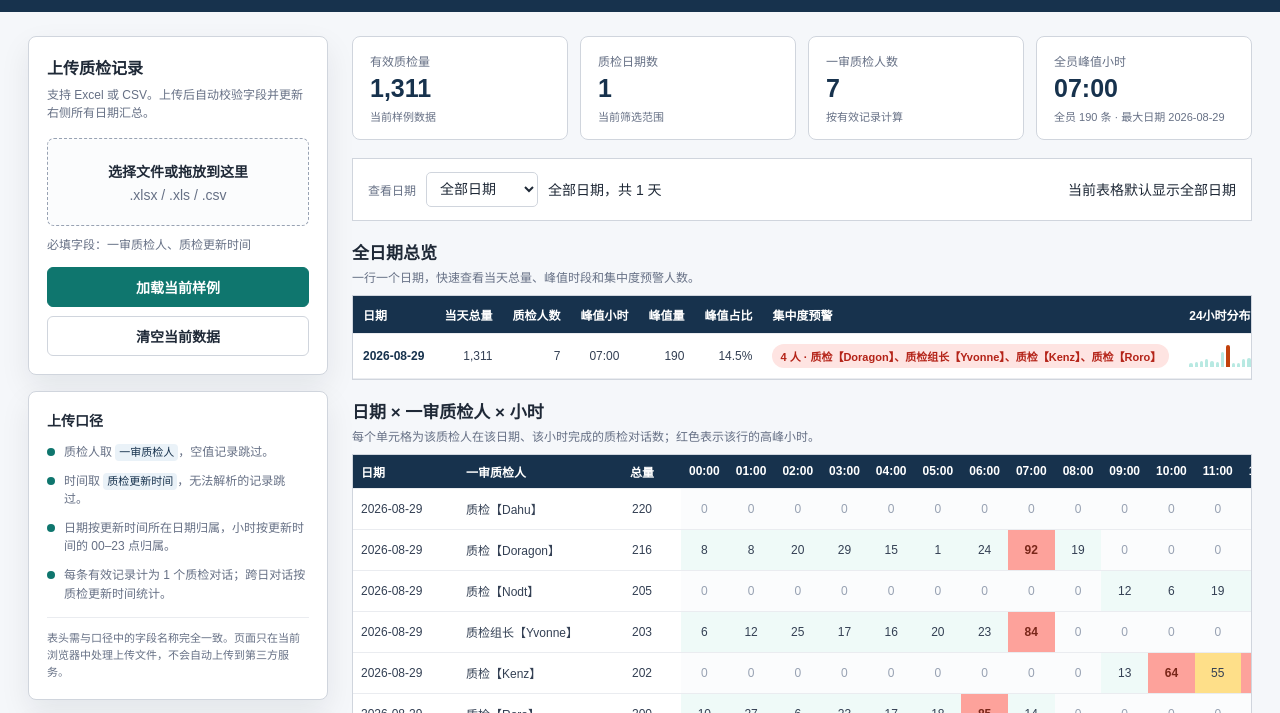
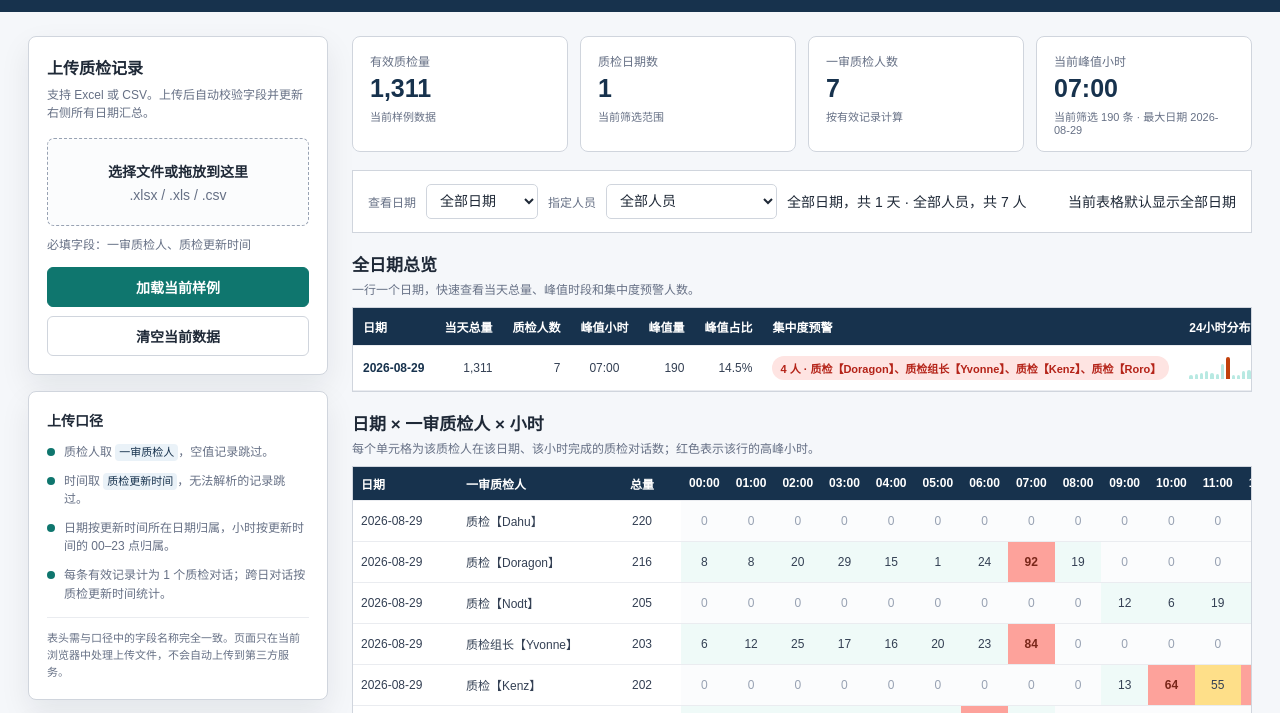
Before and after one commit to aeiou0828-coder/quality-hour-monitor, a plain HTML site: page index.html in a window 1280 px wide. Shown: the part 63-776 px from the top of the page. Drawn offline with Linux system fonts and the light colour scheme.

Commit message:
Add reviewer filter

```diff
--- a/index.html
+++ b/index.html
@@ -223,13 +223,15 @@
           <div class="stat-card"><div class="stat-label">有效质检量</div><div class="stat-value" id="kpiTotal">0</div><div class="stat-context" id="kpiTotalContext">等待上传</div></div>
           <div class="stat-card"><div class="stat-label">质检日期数</div><div class="stat-value" id="kpiDates">0</div><div class="stat-context">当前筛选范围</div></div>
           <div class="stat-card"><div class="stat-label">一审质检人数</div><div class="stat-value" id="kpiReviewers">0</div><div class="stat-context">按有效记录计算</div></div>
-          <div class="stat-card"><div class="stat-label">全员峰值小时</div><div class="stat-value" id="kpiPeak">--</div><div class="stat-context" id="kpiPeakContext">等待上传</div></div>
+          <div class="stat-card"><div class="stat-label">当前峰值小时</div><div class="stat-value" id="kpiPeak">--</div><div class="stat-context" id="kpiPeakContext">等待上传</div></div>
         </div>
 
         <div class="toolbar">
           <div class="toolbar-left">
             <label for="dateFilter">查看日期</label>
             <select class="form-select" id="dateFilter" aria-label="查看日期"><option value="all">全部日期</option></select>
+            <label for="reviewerFilter">指定人员</label>
+            <select class="form-select" id="reviewerFilter" aria-label="指定人员"><option value="all">全部人员</option></select>
             <span class="text-muted" id="filterSummary">全部日期</span>
           </div>
           <div class="toolbar-right">
@@ -277,7 +279,7 @@
   <script>
     (() => {
       const STORAGE_KEY = "quality-hour-monitor-v1";
-      const state = { rows: [], fileName: "", invalid: 0, threshold: 0.30, dateFilter: "all", isDemo: false, fromShare: false };
+      const state = { rows: [], fileName: "", invalid: 0, threshold: 0.30, dateFilter: "all", reviewerFilter: "all", isDemo: false, fromShare: false };
       const $ = (id) => document.getElementById(id);
       const fmt = new Intl.NumberFormat("zh-CN");
       const pad = (value) => String(value).padStart(2, "0");
@@ -330,6 +332,8 @@
           state.invalid = 0;
           state.isDemo = false;
           state.fromShare = true;
+          state.dateFilter = "all";
+          state.reviewerFilter = "all";
           if (Number.isFinite(Number(payload.threshold))) state.threshold = Math.min(.9, Math.max(.1, Number(payload.threshold)));
           $("thresholdInput").value = Math.round(state.threshold * 100);
           showNotice(`已载入分享数据：${fmt.format(rows.length)} 条汇总记录，分享者未提供原始明细。`, "warn");
@@ -396,16 +400,29 @@
       }
 
       function filteredRows() {
-        return state.dateFilter === "all" ? state.rows : state.rows.filter((row) => row.date === state.dateFilter);
+        return state.rows.filter((row) => {
+          const matchesDate = state.dateFilter === "all" || row.date === state.dateFilter;
+          const matchesReviewer = state.reviewerFilter === "all" || row.reviewer === state.reviewerFilter;
+          return matchesDate && matchesReviewer;
+        });
       }
 
       function renderSelectors(allSummary) {
-        const select = $("dateFilter");
-        const previous = state.dateFilter;
-        select.innerHTML = `<option value="all">全部日期</option>${[...allSummary.dates.keys()].sort().map((date) => `<option value="${esc(date)}">${esc(date)}</option>`).join("")}`;
-        state.dateFilter = [...allSummary.dates.keys()].includes(previous) || previous === "all" ? previous : "all";
-        select.value = state.dateFilter;
-        $("filterSummary").textContent = state.dateFilter === "all" ? `全部日期，共 ${allSummary.dates.size} 天` : state.dateFilter;
+        const dateSelect = $("dateFilter");
+        const reviewerSelect = $("reviewerFilter");
+        const previousDate = state.dateFilter;
+        const previousReviewer = state.reviewerFilter;
+        const dates = [...allSummary.dates.keys()].sort();
+        const reviewers = [...allSummary.reviewers].sort((a, b) => a.localeCompare(b, "zh-CN"));
+        dateSelect.innerHTML = `<option value="all">全部日期</option>${dates.map((date) => `<option value="${esc(date)}">${esc(date)}</option>`).join("")}`;
+        reviewerSelect.innerHTML = `<option value="all">全部人员</option>${reviewers.map((reviewer) => `<option value="${esc(reviewer)}">${esc(reviewer)}</option>`).join("")}`;
+        state.dateFilter = dates.includes(previousDate) || previousDate === "all" ? previousDate : "all";
+        state.reviewerFilter = reviewers.includes(previousReviewer) || previousReviewer === "all" ? previousReviewer : "all";
+        dateSelect.value = state.dateFilter;
+        reviewerSelect.value = state.reviewerFilter;
+        const dateLabel = state.dateFilter === "all" ? `全部日期，共 ${allSummary.dates.size} 天` : state.dateFilter;
+        const reviewerLabel = state.reviewerFilter === "all" ? `全部人员，共 ${allSummary.reviewers.size} 人` : state.reviewerFilter;
+        $("filterSummary").textContent = `${dateLabel} · ${reviewerLabel}`;
       }
 
       function renderKpis(summary) {
@@ -417,7 +434,7 @@
         $("kpiReviewers").textContent = fmt.format(new Set(rows.map((row) => row.reviewer)).size);
         $("kpiPeak").textContent = rows.length ? hourLabel(globalPeak.hour) : "--";
         $("kpiTotalContext").textContent = state.fromShare ? "来自分享链接" : (state.isDemo ? "当前样例数据" : (state.fileName ? state.fileName : "等待上传"));
-        $("kpiPeakContext").textContent = rows.length ? `全员 ${fmt.format(globalPeak.value)} 条${peakDate ? ` · 最大日期 ${peakDate[0]}` : ""}` : "等待上传";
+        $("kpiPeakContext").textContent = rows.length ? `当前筛选 ${fmt.format(globalPeak.value)} 条${peakDate ? ` · 最大日期 ${peakDate[0]}` : ""}` : "等待上传";
         $("dataStatus").textContent = rows.length ? `${state.fromShare ? "分享链接数据" : (state.isDemo ? "当前样例" : state.fileName)} · ${fmt.format(rows.length)} 条有效记录` : "等待上传质检记录";
       }
 
@@ -513,6 +530,7 @@
         state.isDemo = false;
         state.fromShare = false;
         state.dateFilter = "all";
+        state.reviewerFilter = "all";
         clearShareHash();
         saveState();
         clearNotice();
@@ -594,9 +612,10 @@
       $("dropZone").addEventListener("dragleave", () => $("dropZone").classList.remove("is-dragging"));
       $("dropZone").addEventListener("drop", (event) => { event.preventDefault(); $("dropZone").classList.remove("is-dragging"); handleFile(event.dataTransfer.files[0]); });
       $("dateFilter").addEventListener("change", (event) => { state.dateFilter = event.target.value; render(); });
+      $("reviewerFilter").addEventListener("change", (event) => { state.reviewerFilter = event.target.value; render(); });
       $("thresholdInput").addEventListener("input", (event) => { const value = Math.min(90, Math.max(10, Number(event.target.value) || 30)); state.threshold = value / 100; event.target.value = value; saveState(); render(); });
-      $("loadDemo").addEventListener("click", () => { state.rows = demoRows(); state.fileName = "当前样例（预览）"; state.invalid = 0; state.isDemo = true; state.fromShare = false; state.dateFilter = "all"; clearShareHash(); saveState(); showNotice("已加载当前样例，上传真实文件后会自动替换样例数据。", "warn"); render(); });
-      $("clearData").addEventListener("click", () => { state.rows = []; state.fileName = ""; state.invalid = 0; state.isDemo = false; state.fromShare = false; state.dateFilter = "all"; clearShareHash(); localStorage.removeItem(STORAGE_KEY); clearNotice(); render(); });
+      $("loadDemo").addEventListener("click", () => { state.rows = demoRows(); state.fileName = "当前样例（预览）"; state.invalid = 0; state.isDemo = true; state.fromShare = false; state.dateFilter = "all"; state.reviewerFilter = "all"; clearShareHash(); saveState(); showNotice("已加载当前样例，上传真实文件后会自动替换样例数据。", "warn"); render(); });
+      $("clearData").addEventListener("click", () => { state.rows = []; state.fileName = ""; state.invalid = 0; state.isDemo = false; state.fromShare = false; state.dateFilter = "all"; state.reviewerFilter = "all"; clearShareHash(); localStorage.removeItem(STORAGE_KEY); clearNotice(); render(); });
       $("exportReport").addEventListener("click", exportReport);
       $("downloadTemplate").addEventListener("click", downloadTemplate);
       $("createShareLink").addEventListener("click", createShareLink);
```
